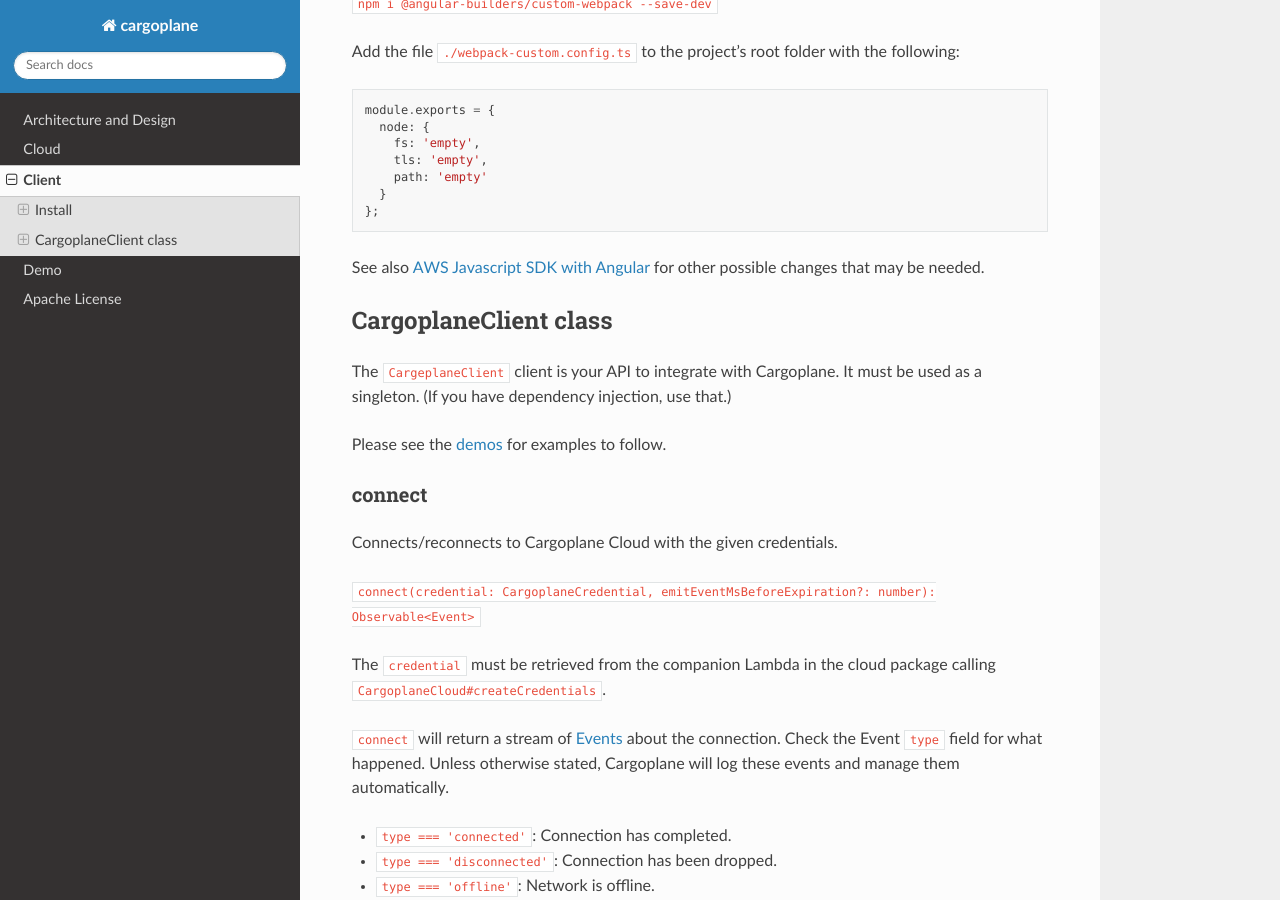
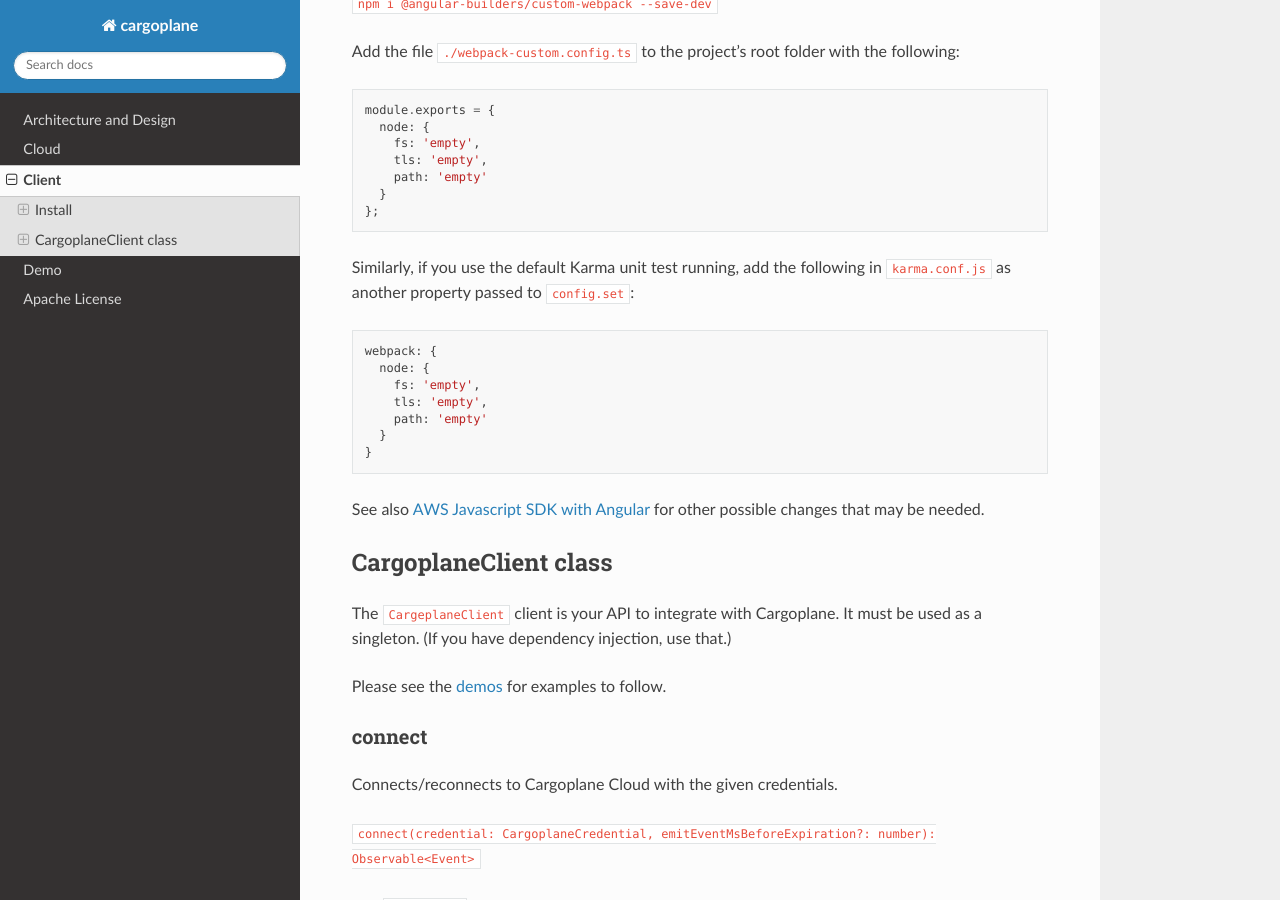
Before and after one commit to rackspace/cargoplane, a Sphinx documentation site: the page built from docs/source/client.rst, in a window 1280 px wide and 900 px high, scrolled down 516 px. Built offline with Sphinx 7.4.7 and the Read the Docs theme 2.0.0, drawn with Linux system fonts in a browser that asks for light colours.

Commit message:
Issue 16 - Angular unit test documentation

```diff
--- a/docs/source/client.rst
+++ b/docs/source/client.rst
@@ -27,6 +27,17 @@
       path: 'empty'
     }
   };
+
+Similarly, if you use the default Karma unit test running, add the following in ``karma.conf.js`` as another property
+passed to ``config.set``::
+
+    webpack: {
+      node: {
+        fs: 'empty',
+        tls: 'empty',
+        path: 'empty'
+      }
+    }
 
 See also `AWS Javascript SDK with Angular <https://docs.aws.amazon.com/AWSJavaScriptSDK/latest/#With_Angular>`_
 for other possible changes that may be needed.
```
